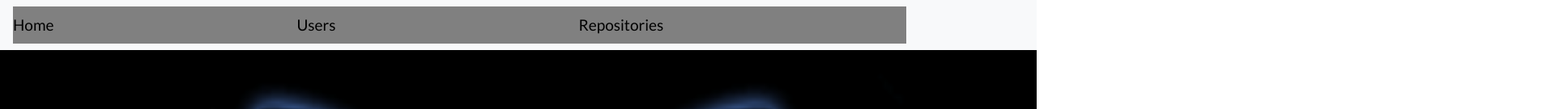
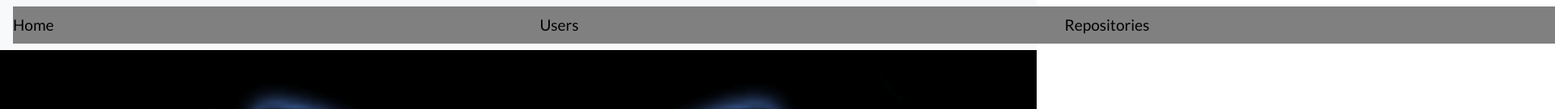
Before and after one commit to EmmanuelWanzala/Angularproject, an Angular app: page / in a window 1280 px wide. Shown: the top 135 px of the page at 81% size, 1920 px wide, since content can reach past the window. Built offline with nearby package versions, Linux system fonts and the light colour scheme.

Commit message:
styled app component

```diff
--- a/src/app/app.component.css
+++ b/src/app/app.component.css
@@ -47,7 +47,7 @@ a {
 .nav-item .nav-link{
   color:black;
   background-color:grey;
-  padding-right: 300px;
+  padding-right: 600px;
   padding-left: 0px;
 }
 a:hover,
```
